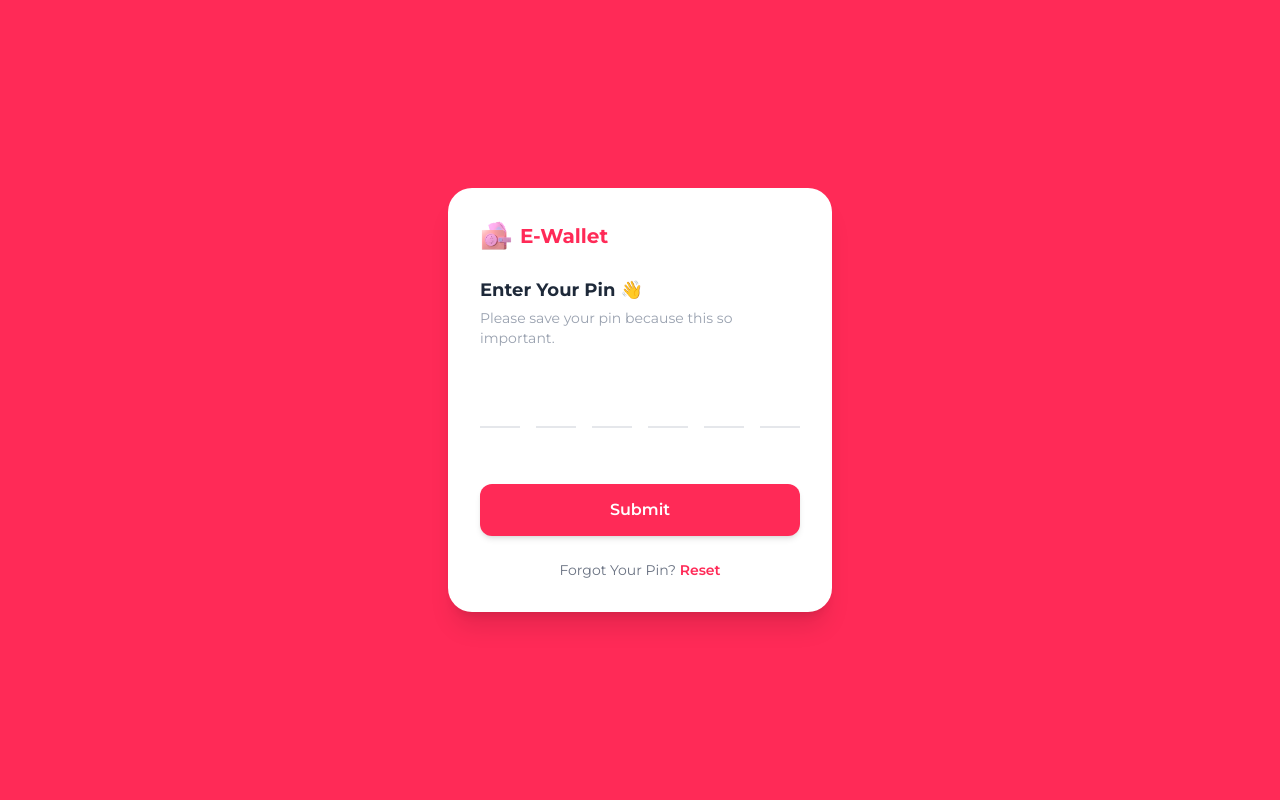
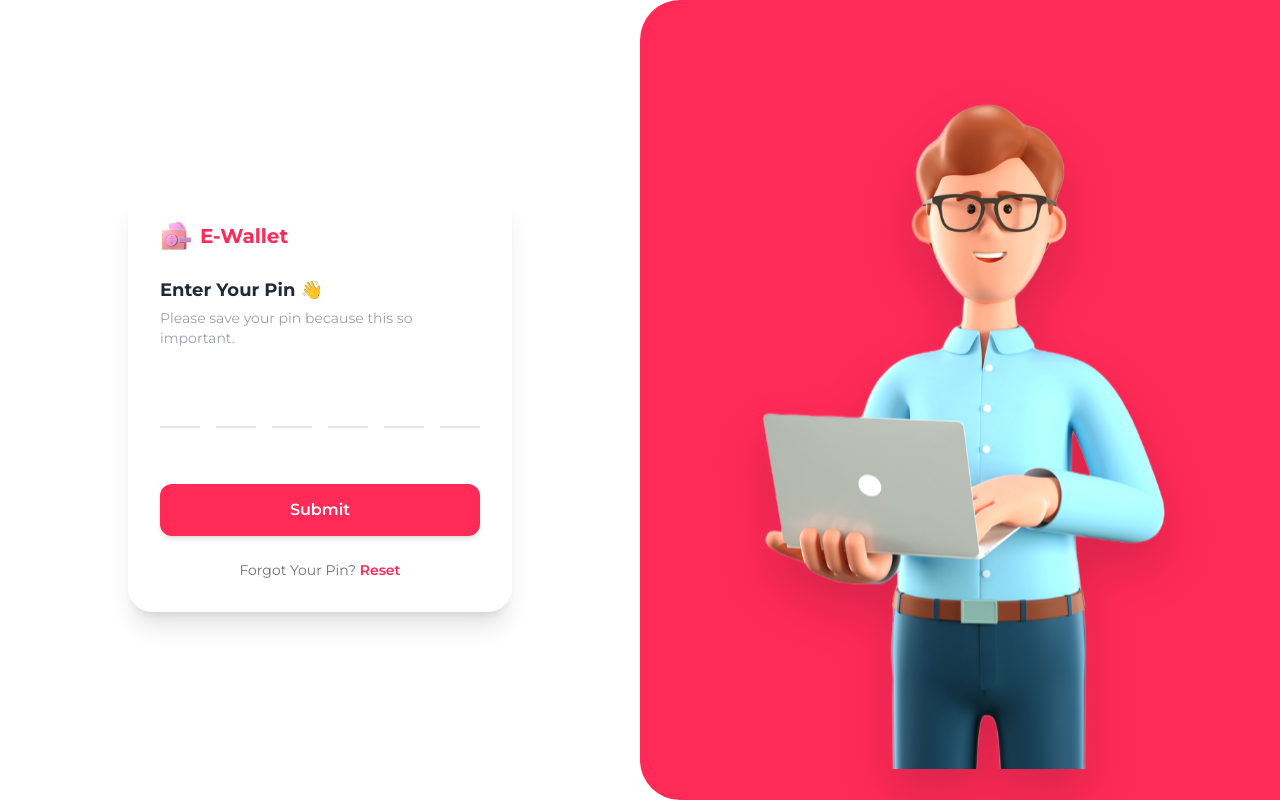
Before and after one commit to MGT06/e-wallet_frontend, a React (Vite) app: page /auth/pin in a window 1280 px wide. Built offline with nearby package versions, Linux system fonts and the light colour scheme.

Commit message:
refactor: fix the pin page ui

```diff
--- a/package.json
+++ b/package.json
@@ -19,6 +19,7 @@
     "react-dom": "^19.2.8",
     "react-hook-form": "^7.90.0",
     "react-icons": "^5.7.0",
+    "react-persist": "^1.0.2",
     "react-redux": "^9.3.0",
     "react-router": "^8.4.0",
     "react-toastify": "^11.1.0",
--- a/src/pages/auth/UserPin.jsx
+++ b/src/pages/auth/UserPin.jsx
@@ -1,7 +1,7 @@
 import { useForm, useWatch } from "react-hook-form";
 import { usePinInput } from "../../hooks/UsePinInput";
 import { NavLink } from "react-router";
-
+import gambarPin from "../../assets/pin.svg";
 export default function PinPage() {
   const {
     register,
@@ -38,7 +38,8 @@ export default function PinPage() {
   const hasPinError = Array.isArray(errors.pin) && errors.pin.some(Boolean);
 
   return (
-    <div className="flex min-h-screen items-center justify-center bg-primary p-4">
+    <main className="min-h-screen grid grid-cols-1 md:grid-cols-2">
+      <div className="flex min-h-screen items-center justify-center bg-primary p-4 md:bg-white">
         <div className="w-full max-w-sm rounded-3xl bg-white p-8 shadow-xl">
           <div className="mb-6 flex items-center gap-2">
             <img src="/LOGO.png" alt="logo-aps" className="h-8" />
@@ -101,8 +102,7 @@ export default function PinPage() {
 
             <button
               type="submit"
-            className="mt-6 w-full rounded-xl bg-primary py-3.5 text-base font-semibold text-white shadow-md transition-colors hover:bg-primary/90 active:bg-primary cursor-pointer"
-          >
+              className="mt-6 w-full rounded-xl bg-primary py-3.5 text-base font-semibold text-white shadow-md transition-colors hover:bg-primary/90 active:bg-primary cursor-pointer">
               Submit
             </button>
           </form>
@@ -111,12 +111,22 @@ export default function PinPage() {
             Forgot Your Pin?{" "}
             <NavLink
               to="/forgot"
-            className="font-semibold text-primary hover:underline"
-          >
+              className="font-semibold text-primary hover:underline">
               Reset
             </NavLink>
           </div>
         </div>
       </div>
+
+      <div className="hidden md:flex bg-primary items-center justify-center px-8 pt-10 relative overflow-hidden rounded-l-[40px]">
+        <div className="w-full max-w-lg flex justify-center items-center">
+          <img
+            src={gambarPin}
+            alt="E-Wallet Illustration"
+            className="w-full h-auto object-contain drop-shadow-2xl"
+          />
+        </div>
+      </div>
+    </main>
   );
 }
```
Also changed, not shown: src/assets/pin.svg (added), 1 other file (tests, documents, lock files or other folders). Lines whose indentation alone changed are shown as unchanged.
